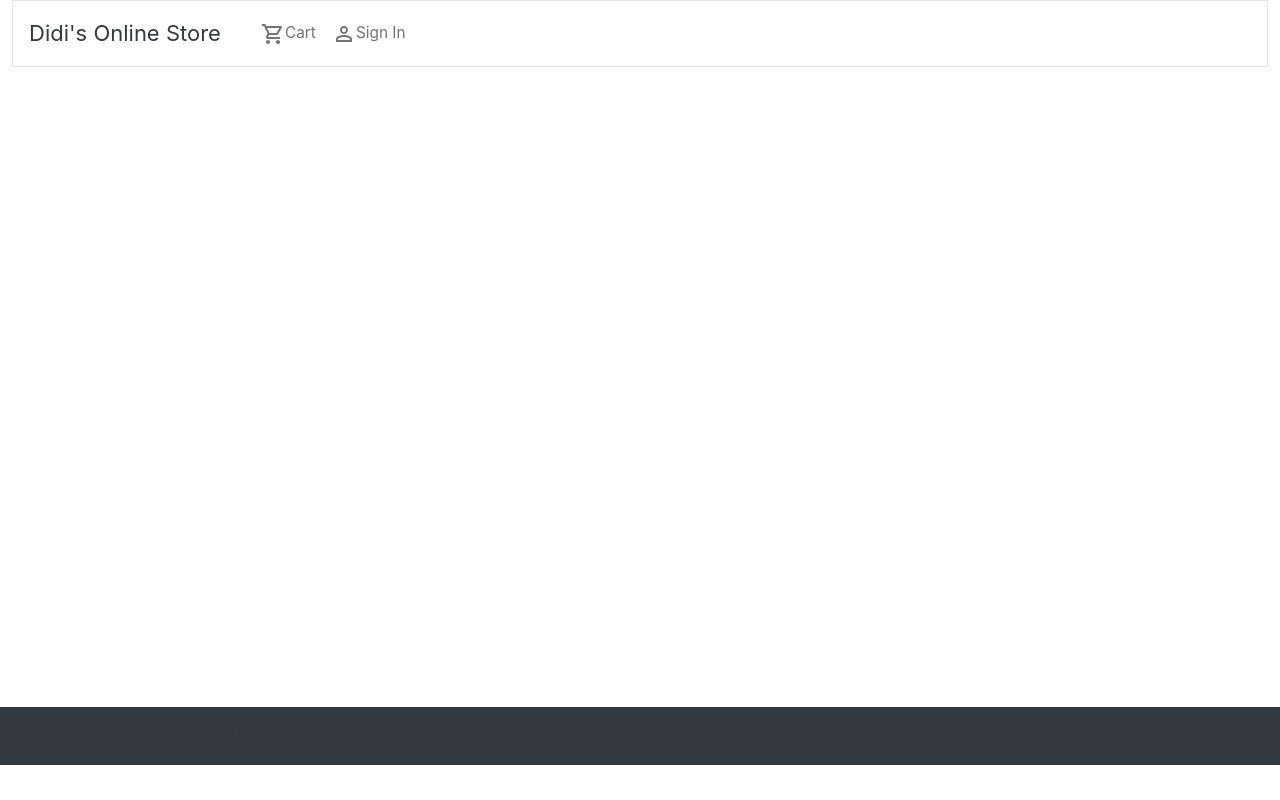
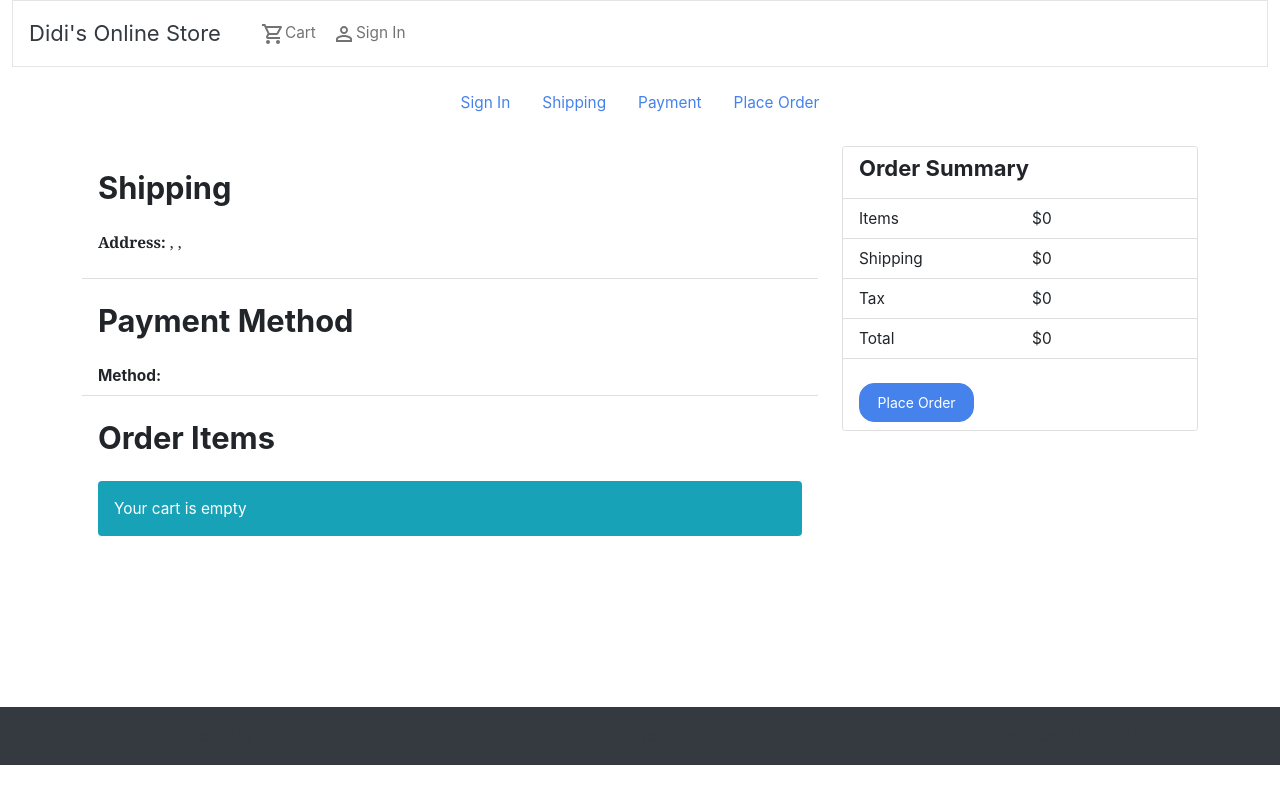
Before and after one commit to emmanuelkamala/didisonlinestore, a React (Create React App) app: page /placeorder in a window 1280 px wide. Built offline with nearby package versions, Linux system fonts and the light colour scheme.

Commit message:
Create functionality for the place order screen

```diff
--- a/src/App.js
+++ b/src/App.js
@@ -6,6 +6,7 @@ import CartScreen from './screens/CartScreen';
 import HomeScreen from './screens/HomeScreen';
 import LoginScreen from './screens/LoginScreen';
 import PaymentMethodScreen from './screens/PaymentMethodScreen';
+import PlaceOrderScreen from './screens/PlaceOrderScreen';
 import ProductScreen from './screens/ProductScreen';
 import ProfileScreen from './screens/ProfileScreen';
 import RegisterScreen from './screens/RegisterScreen';
@@ -22,6 +23,7 @@ function App() {
             <Routes>
               <Route path='shipping' element = { <ShippingScreen /> } />
               <Route path='payment' element = { <PaymentMethodScreen /> } />
+              <Route path='placeorder' element = { <PlaceOrderScreen /> } />
               <Route path='login' element = { <LoginScreen /> } />
               <Route path='register' element = { <RegisterScreen /> } />
               <Route path='profile' element = { <ProfileScreen /> } />
--- /dev/null
+++ b/src/screens/PlaceOrderScreen.jsx
@@ -0,0 +1,129 @@
+import React, { useState } from 'react';
+import { useNavigate } from 'react-router-dom';
+import { Button, Col, Row, ListGroup, Image, Card } from 'react-bootstrap';
+import { useSelector, useDispatch } from 'react-redux';
+import Message from '../components/Message';
+import CheckoutSteps from '../components/CheckoutSteps';
+import { Link } from 'react-router-dom';
+
+const PlaceOrderScreen = () => {
+  const cart = useSelector(state => state.cart);
+
+  // Calculate prices
+  cart.itemsPrice = cart.cartItems.reduce((acc, item) => acc + item.price * item.qty, 0);
+  cart.shippingPrice = cart.itemsPrice < 100 ? 0 : 100;
+  cart.taxPrice = Number((cart.itemsPrice * 0.18).toFixed(2));
+  cart.totalPrice = cart.itemsPrice + cart.shippingPrice + cart.taxPrice;
+
+
+  const placeOrderHandler = (e) => {
+    e.preventDefault()
+  }
+
+  return (
+    <div>
+      <CheckoutSteps step1 step2 step3 step4 />
+      <Row>
+        <Col md={8}>
+          <ListGroup variant='flush'>
+            <ListGroup.Item>
+              <h3>Shipping</h3>
+              <p>
+                <strong>Address: </strong>
+                {cart.shippingAddress.address},{' '}
+                {cart.shippingAddress.city}{' '}
+                {cart.shippingAddress.postalCode},{' '}
+                {cart.shippingAddress.country}
+              </p>
+            </ListGroup.Item>
+
+            <ListGroup.Item>
+              <h3>Payment Method</h3>
+              <strong>Method: </strong>
+              {cart.paymentMethod}
+            </ListGroup.Item>
+
+            <ListGroup.Item>
+              <h3>Order Items</h3>
+              {
+                cart.cartItems.length === 0 ? <Message>Your cart is empty</Message> : (
+                  <ListGroup variant='flush'>
+                    {
+                      cart.cartItems.map((item, index) =>(
+                        <ListGroup.Item key={index}>
+                          <Row>
+                            <Col md={1}>
+                              <Image src={item.image} src={item.name} fluid rounded />
+                            </Col>
+                            <Col>
+                              <Link to={`/product/${item.product}`}>
+                                {item.name}
+                              </Link>
+                            </Col>
+                            <Col md={4}>
+                              {item.qty} × ${item.price} = ${item.qty * item.price}
+                            </Col>
+                          </Row>
+                        </ListGroup.Item>
+                      ))
+                    }
+                  </ListGroup>
+                )
+              }
+            </ListGroup.Item>
+          </ListGroup>
+        </Col>
+        <Col md={4}>
+          <Card>
+            <ListGroup variant='flush'>
+              <ListGroup.Item>
+                <h5>Order Summary</h5>
+              </ListGroup.Item>
+
+              <ListGroup.Item>
+                <Row>
+                  <Col>Items</Col>
+                  <Col>${cart.itemsPrice}</Col>
+                </Row>
+              </ListGroup.Item>
+
+              <ListGroup.Item>
+                <Row>
+                  <Col>Shipping</Col>
+                  <Col>${cart.shippingPrice}</Col>
+                </Row>
+              </ListGroup.Item>
+
+              <ListGroup.Item>
+                <Row>
+                  <Col>Tax</Col>
+                  <Col>${cart.taxPrice}</Col>
+                </Row>
+              </ListGroup.Item>
+
+              <ListGroup.Item>
+                <Row>
+                  <Col>Total</Col>
+                  <Col>${cart.totalPrice}</Col>
+                </Row>
+              </ListGroup.Item>
+
+              <ListGroup.Item>
+                <Button
+                  type='button'
+                  className='btn btn-block mt-3'
+                  disabled={cart.cartItems === 0}
+                  onClick={placeOrderHandler}
+                >
+                  Place Order
+                </Button>
+              </ListGroup.Item>
+            </ListGroup>
+          </Card>
+        </Col>
+      </Row>
+    </div>
+  )
+}
+
+export default PlaceOrderScreen;
```
